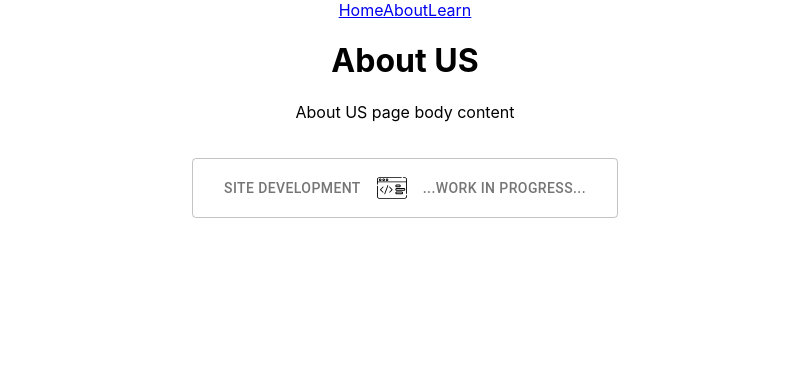
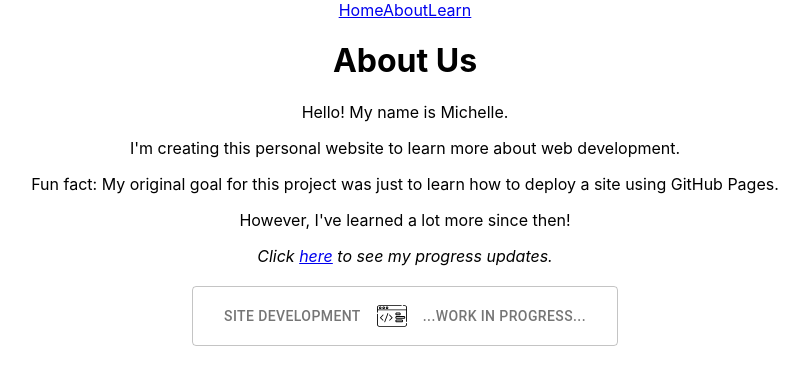
Before and after one commit to micheung7/tsx-app, a React (Create React App) app: page /tsx-app/about in a window 1280 px wide. Shown: the top 384 px of the page, without its empty margins (235-1044 px from the left). Built offline with nearby package versions, Linux system fonts and the light colour scheme.

Commit message:
Add content to pages

```diff
--- a/src/Components/About.tsx
+++ b/src/Components/About.tsx
@@ -1,10 +1,14 @@
 import React from 'react';
 
-const About = () => {
+function About() {
   return (
     <div>
-      <h1>About US</h1>
-      <p>About US page body content</p>
+      <h1>About Us</h1>
+      <p>Hello! My name is Michelle.</p>
+      <p>I'm creating this personal website to learn more about web development.</p>
+      <p>Fun fact: My original goal for this project was just to learn how to deploy a site using GitHub Pages.</p>
+      <p>However, I've learned a lot more since then!</p>
+      <i>Click <a href='/tsx-app/learn'>here</a> to see my progress updates.</i>
     </div>
   );
 }
--- a/src/Components/Error.tsx
+++ b/src/Components/Error.tsx
@@ -1,9 +1,9 @@
 import React from 'react';
 
-const Error = () => {
+function Error() {
   return (
     <div>
-      <p>Error: Page does not exist!</p>
+      <p>Error: Sorry, page does not exist! x_x </p>
     </div>
   );
 }
--- a/src/Components/Home.tsx
+++ b/src/Components/Home.tsx
@@ -1,12 +1,24 @@
 import React from 'react';
+import TileComponent from './TileComponent';
+import tileData from '../images/tileData';
+import useStyles from '../Styles';
+import { GridList } from '@material-ui/core';
 
-const home = () => {
+function Home() {
+  const classes = useStyles();
+
   return (
     <div>
       <h1>Home</h1>
-      <p>Home page body content</p>
+      <div className={classes.root}>
+        <GridList className={classes.gridList} spacing={10}>
+          {tileData.map((tile) => (
+            <TileComponent tileContent={tile} classes={classes}></TileComponent>
+          ))}
+        </GridList>
+      </div>
     </div>
   );
 }
 
-export default home;
+export default Home;
```
